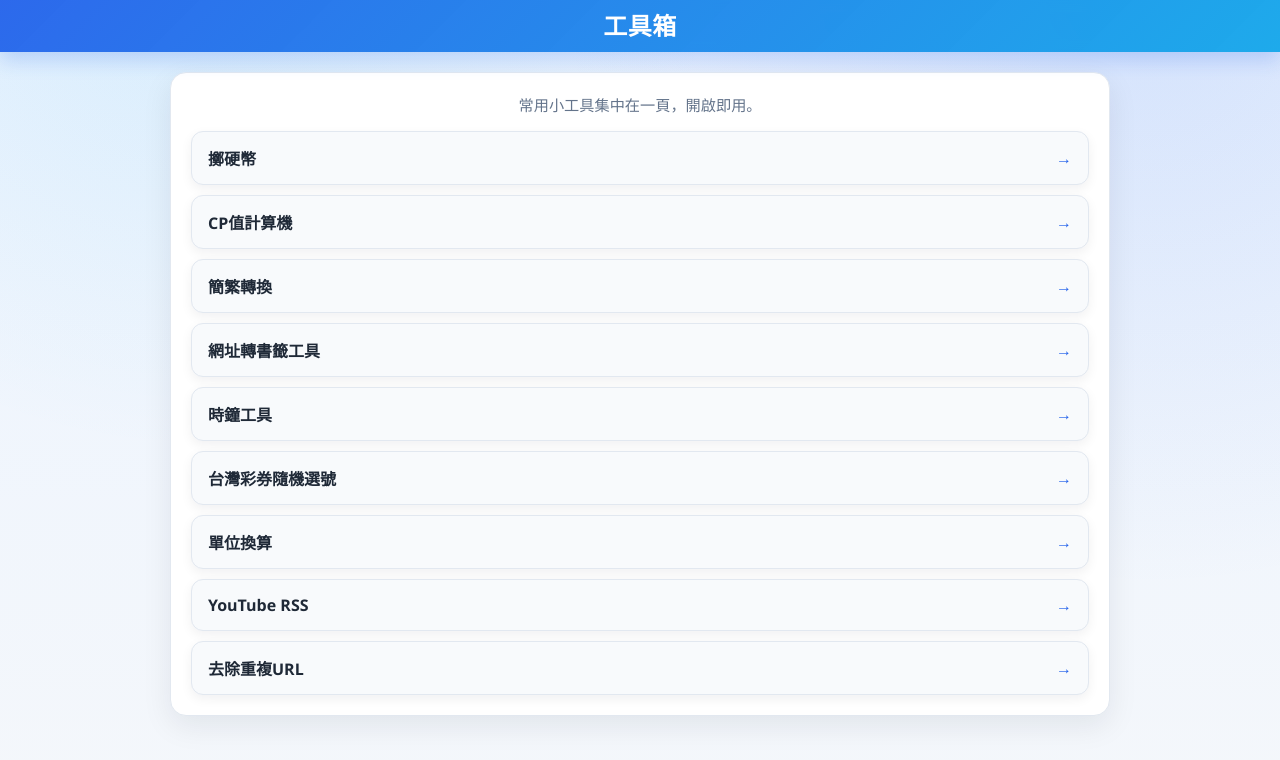
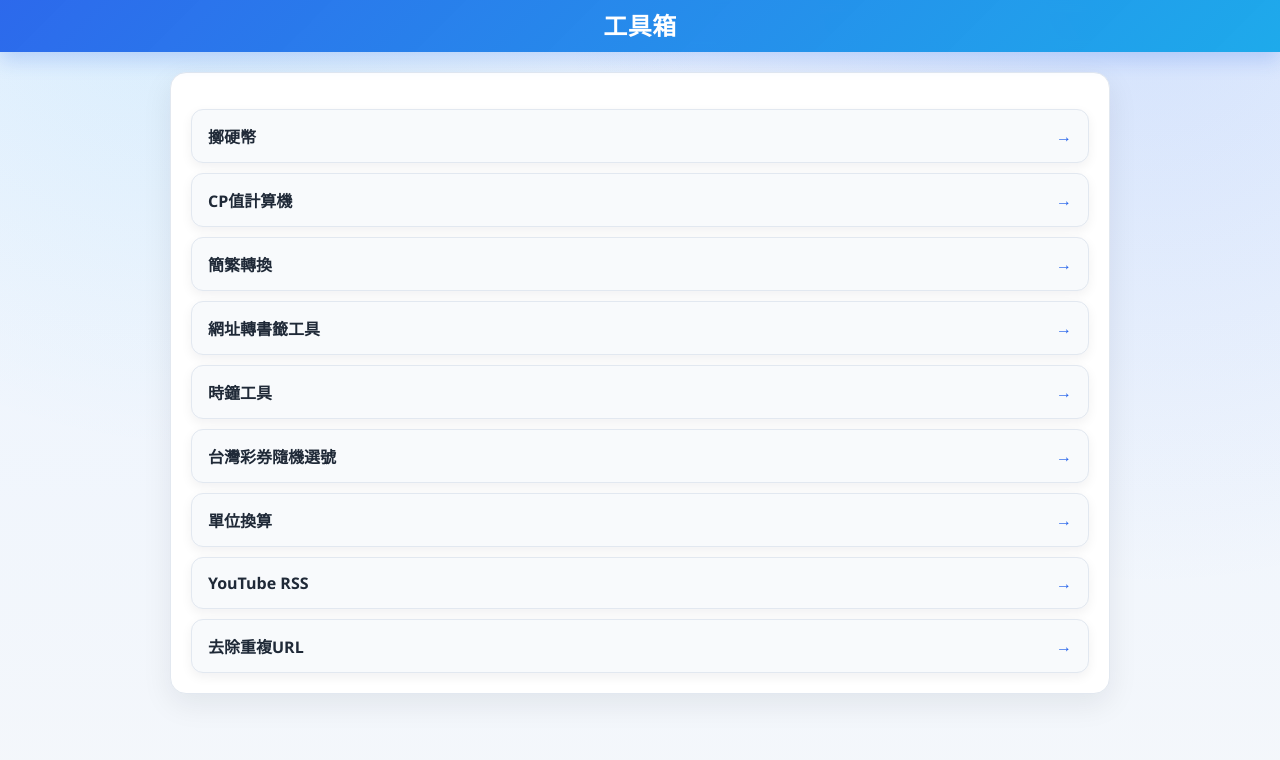
Before and after one commit to lclee3390/tool-box, a React (Create React App) app: page / in a window 1280 px wide. Shown: the top 760 px of the page. Built offline with nearby package versions, Linux system fonts and the light colour scheme.

Commit message:
add ScrollToTopOnRouteChange component to reset scroll position on route change; remove hero section from HomePage

```diff
--- a/src/App.js
+++ b/src/App.js
@@ -1,5 +1,5 @@
 // src/App.js
-import React from 'react';
+import React, { useLayoutEffect } from 'react';
 import { HashRouter as Router, Routes, Route, Link, useLocation } from 'react-router-dom';
 import HomePage from './components/HomePage';
 import CoinFlip from './components/CoinFlip';
@@ -66,9 +66,20 @@ function AppLayout() {
   );
 }
 
+function ScrollToTopOnRouteChange() {
+  const location = useLocation();
+
+  useLayoutEffect(() => {
+    window.scrollTo({ top: 0, left: 0, behavior: 'auto' });
+  }, [location.pathname]);
+
+  return null;
+}
+
 function App() {
   return (
     <Router>
+      <ScrollToTopOnRouteChange />
       <AppLayout />
     </Router>
   );
--- a/src/components/HomePage.js
+++ b/src/components/HomePage.js
@@ -18,9 +18,6 @@ const TOOL_ITEMS = [
 function HomePage() {
   return (
     <div id="home-page" style={styles.container}>
-      <div style={styles.hero}>
-        <p style={styles.subtitle}>常用小工具集中在一頁，開啟即用。</p>
-      </div>
       <ul style={styles.ul}>
         {TOOL_ITEMS.map((item) => (
           <li key={item.to} style={styles.li}>
```
